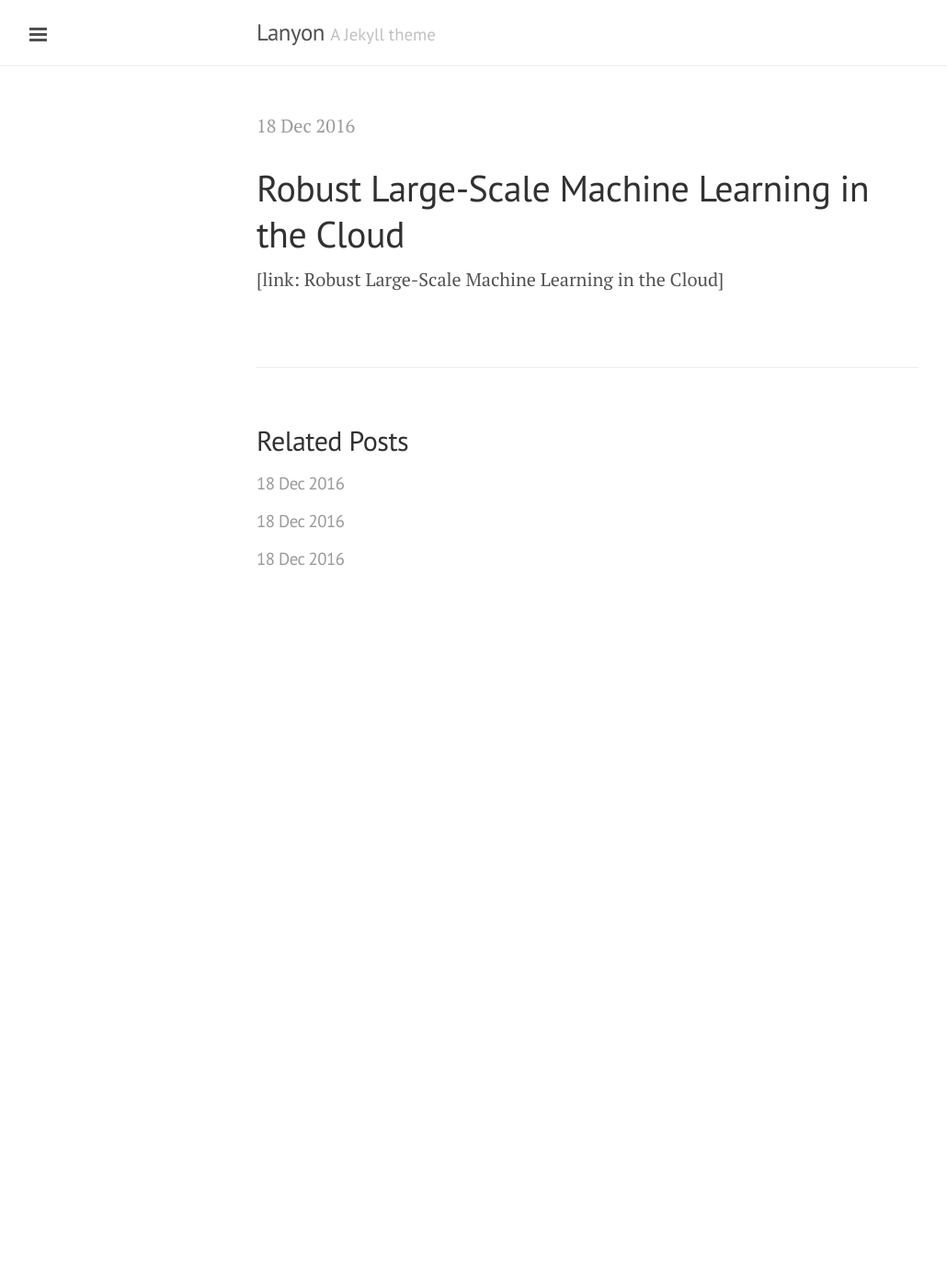
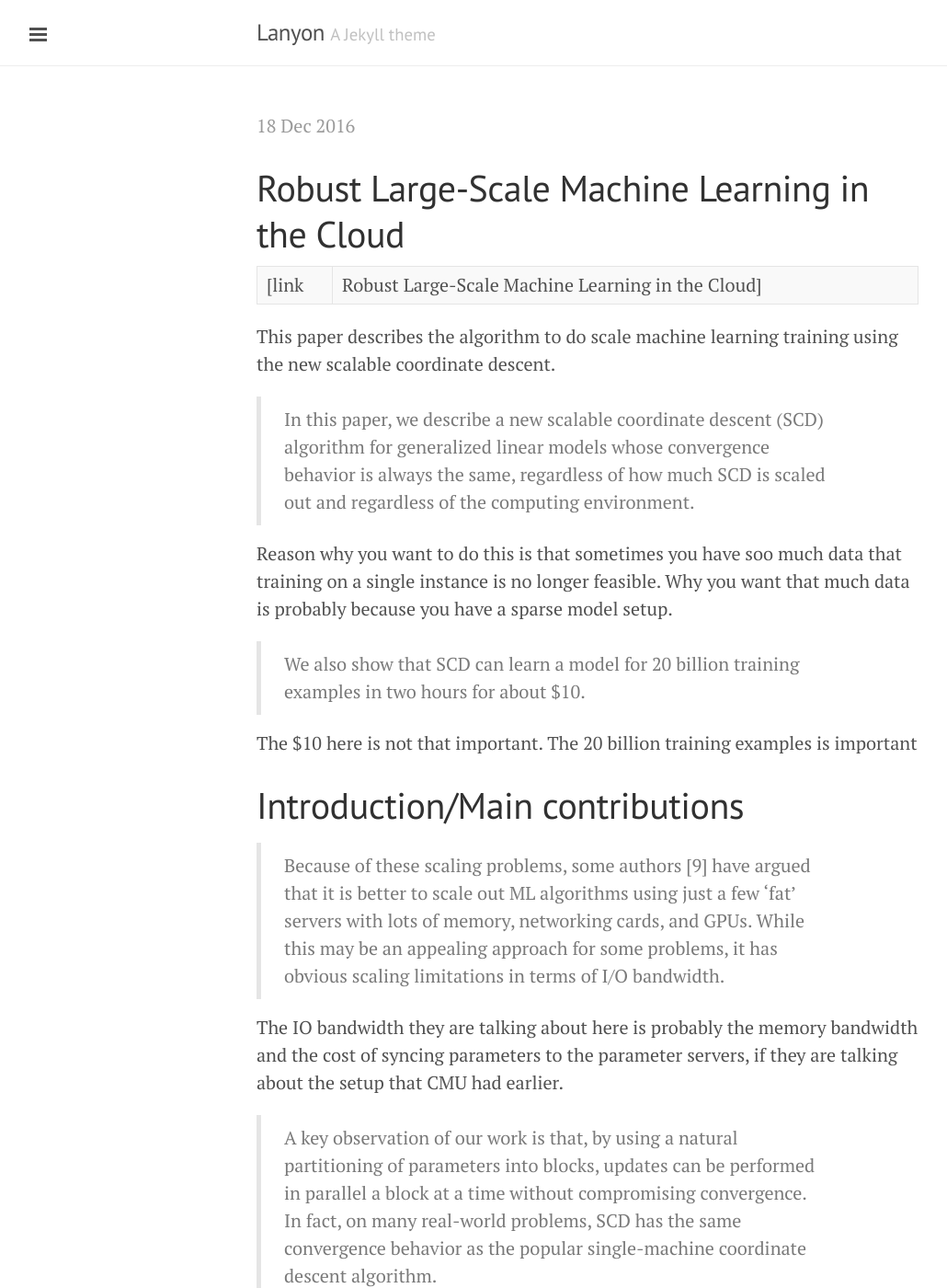
Before and after one commit to benjibc/benjibc.github.io, a Jekyll site: the page built from _posts/2016-12-18-robust-large-scale-ml-in-the-cloud.md, in a window 1280 px wide and 1400 px high. Shown: the whole window at 92% size, without its empty margins (1-1031 px from the left). Built offline with Jekyll 4.4.1, drawn with Linux system fonts in a browser that asks for light colours; our own code applies the rules of GitHub Pages for plain Markdown files; Markdown is read by kramdown in place of the engine named in the settings; some of the changed text lies outside the part shown.

Commit message:
Update 2016-12-18-robust-large-scale-ml-in-the-cloud.md

```diff
--- a/_posts/2016-12-18-robust-large-scale-ml-in-the-cloud.md
+++ b/_posts/2016-12-18-robust-large-scale-ml-in-the-cloud.md
@@ -4,4 +4,71 @@ title: [KDD2016][Google] Robust Large-Scale Machine Learning in the Cloud
 ---
 
 # Robust Large-Scale Machine Learning in the Cloud
-[link: Robust Large-Scale Machine Learning in the Cloud]
+
+[link | Robust Large-Scale Machine Learning in the Cloud]
+
+This paper describes the algorithm to do scale machine learning training using the new scalable coordinate descent.
+
+> In this paper, we describe a new scalable coordinate descent (SCD) algorithm for generalized linear models whose convergence behavior is always the same, regardless of how much SCD is scaled out and regardless of the computing environment.
+
+Reason why you want to do this is that sometimes you have soo much data that training on a single instance is no longer feasible. Why you want that much data is probably because you have a sparse model setup.
+
+> We also show that SCD can learn a model for 20 billion training examples in two hours for about $10.
+
+The $10 here is not that important. The 20 billion training examples is important
+
+# Introduction/Main contributions
+> Because of these scaling problems, some authors [9] have argued that it is better to scale out ML algorithms using just a few ‘fat’ servers with lots of memory, networking cards, and GPUs. While this may be an appealing approach for some problems, it has obvious scaling limitations in terms of I/O bandwidth.
+
+The IO bandwidth they are talking about here is probably the memory bandwidth and the cost of syncing parameters to the parameter servers, if they are talking about the setup that CMU had earlier.
+
+> A key observation of our work is that, by using a natural partitioning of parameters into blocks, updates can be performed
+in parallel a block at a time without compromising convergence. In fact, on many real-world problems, SCD has the same convergence behavior as the popular single-machine coordinate descent algorithm.
+
+> In addition to the SCD algorithm, we describe a distributed system that addresses the specific challenges of scaling SCD in a cloud computing environment. Straggler handling ends up being the biggest challenge to achieving linear scaling with SCD.
+
+# Problem statement
+### Machine Learning Environment
+> We focus on generalized linear models with large sparse datasets.
+
+(Screenshot for linear model)
+
+They are probably oly interested in logistic regression.
+
+(Screenshot for optimization task)
+
+> We focus on datasets with potentially trillions of training examples, that is, |S| ∈ O(10^12). Consequently, the training data does not fit in memory. We also focus on models with billions of features, that is, p ∈ O(10^9). The model will usually fit in memory, but our proposed solution can also handle models that are larger than memory.
+
+You probably never want it to not fit into memory anyways. If it does not fit into memory, it probably involves a lot of weird tricks that you might not want to do in production on the prediction path. Also, throwing money at adding more memory will probably be good enough, although I don't know how the memory bandwidth would work out.
+
+> The reason for high sparsity is usually because of one-hot encoded categorical variables. For example, part of the feature vector x might contain a country variable that is represented by a binary vector with as many entries as there are countries.
+
+The paper also talked about the example for video ID and user ID, and that is when you have really, really high sparsity.
+
+### Computing Environment
+They assume the cloud has the following features: Shared Machine (stack multiple instances on a single machine); Distributed File Systems (they talk about GFS, but we all have HDFS); Preemptible VMs (include grace period that is long enough for the application to save its states to the file system for fault tolerance, if necessary); Machine failures.
+
+### Goals of Distributed Learning
+- Robust Distribution: same convergence behavior regardless of scale
+- Linear scale out
+- Linear speed up
+
+# Learning Algorithms (finally the good part)
+###  Coordinate Descent
+
+(Screenshot for SCD)
+
+y here is prediction.
+
+> ** For sparse data, the computation for Tj and T'j can be accelerated by only iterating over examples x where x != 0.**
+
+(Screenshot for algorithm 1)
+
+So can we just have a barrier between each iteration and use that on top of algorithm 1?
+
+> A straightforward distributed version of Algorithm 1 would require a system-wide synchronization barrier just after aggregating
+the sufficient statistics Tj and T'j (lines 8-11). In general, distributing work only pays off if the overhead in terms of communication and barriers is small compared to the amount of work that is parallelized. However, with a large number p of parameters and a high sparsity (NZ (x) << p) per feature vector x, there is relatively little work to be done in an iteration of CD. Consequently, a straightforward distributed version of Algorithm 1 would neither scale-out nor speed-up.
+
+## Scalable Coordinate Descent
+
+(screenshot for scalable coordinate descent)
```
